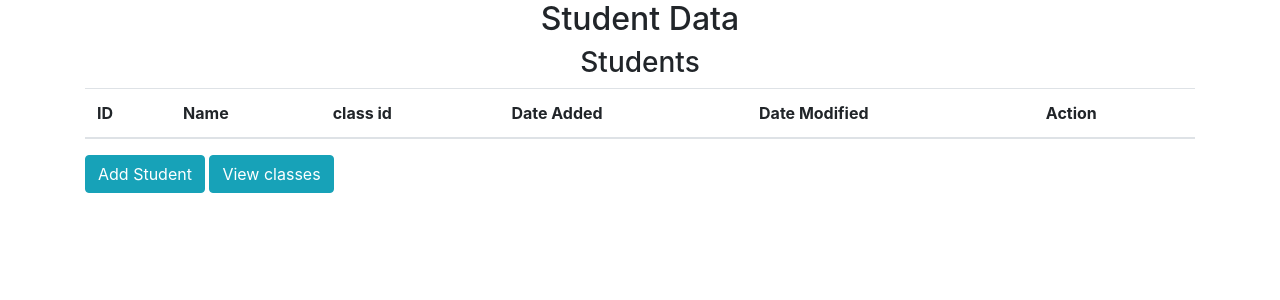
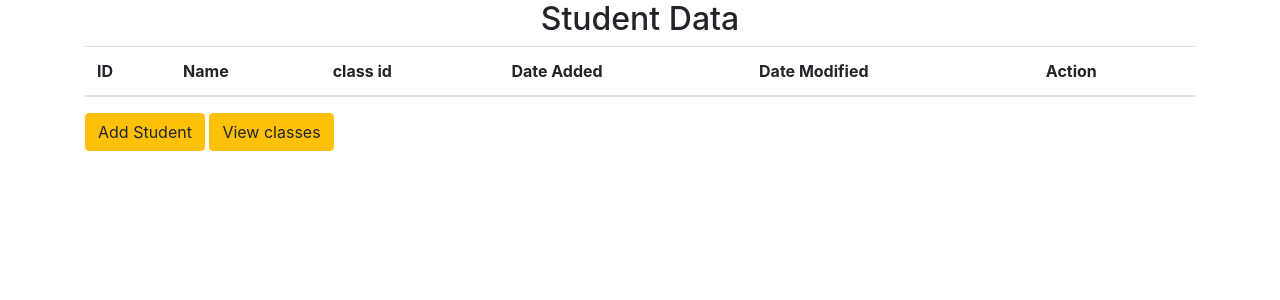
Before and after one commit to sarveshd19/assignmenttrial5, a Flask app: page / in a window 1280 px wide. Shown: the top 300 px of the page. Run offline with Flask 2, Linux system fonts and the light colour scheme; data that the repository does not hold is empty; some libraries are stand-ins or nearby versions.

Commit message:
First commit

```diff
--- a/templates/show_all.html
+++ b/templates/show_all.html
@@ -5,7 +5,7 @@
 {{ message }}
 {%- endfor %}
 
-<h3 align="center">Students</h3>
+
 
 <table class="table">
     <thead>
@@ -31,7 +31,7 @@
             <form method="post" action="./updaterecord">
                 <input type="hidden" value="{{student.name}}" name="name">
                 <input type="hidden" value="{{student.student_id}}" name="student_id">
-                <input class="btn btn-primary" type="submit" value="update">
+                <input class="btn btn-info" type="submit" value="update">
 
             </form>
             <form method="POST" action="./delete">
@@ -46,8 +46,8 @@
     </tbody>
 </table>
 
-<a href="{{ url_for('new') }}" class="btn btn-info">Add Student
+<a href="{{ url_for('new') }}" class="btn btn-warning">Add Student
 </a>
 
-<a href="{{ url_for('viewclass') }}" class="btn btn-info">View classes</a>
+<a href="{{ url_for('viewclass') }}" class="btn btn-warning">View classes</a>
 {% endblock %}
```
